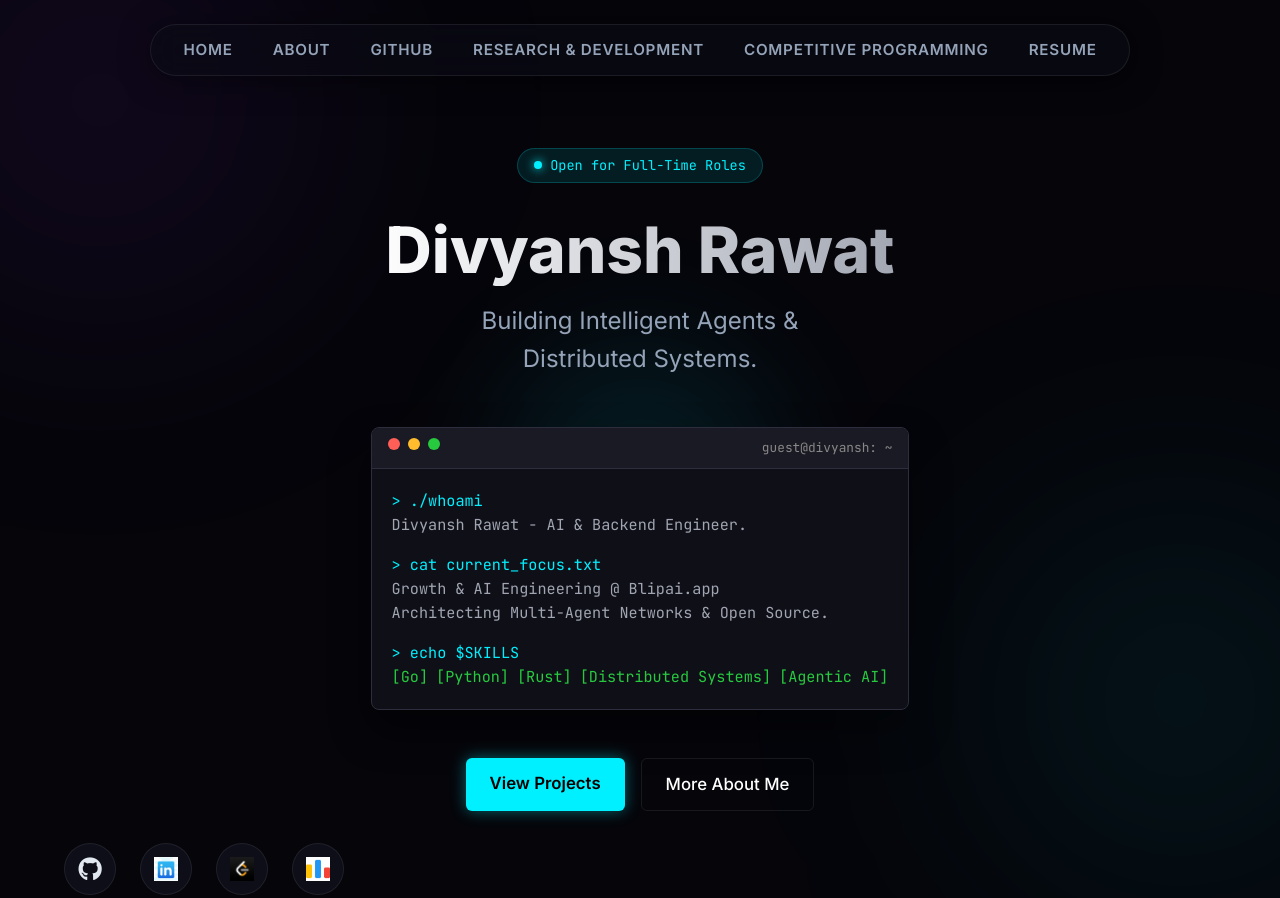
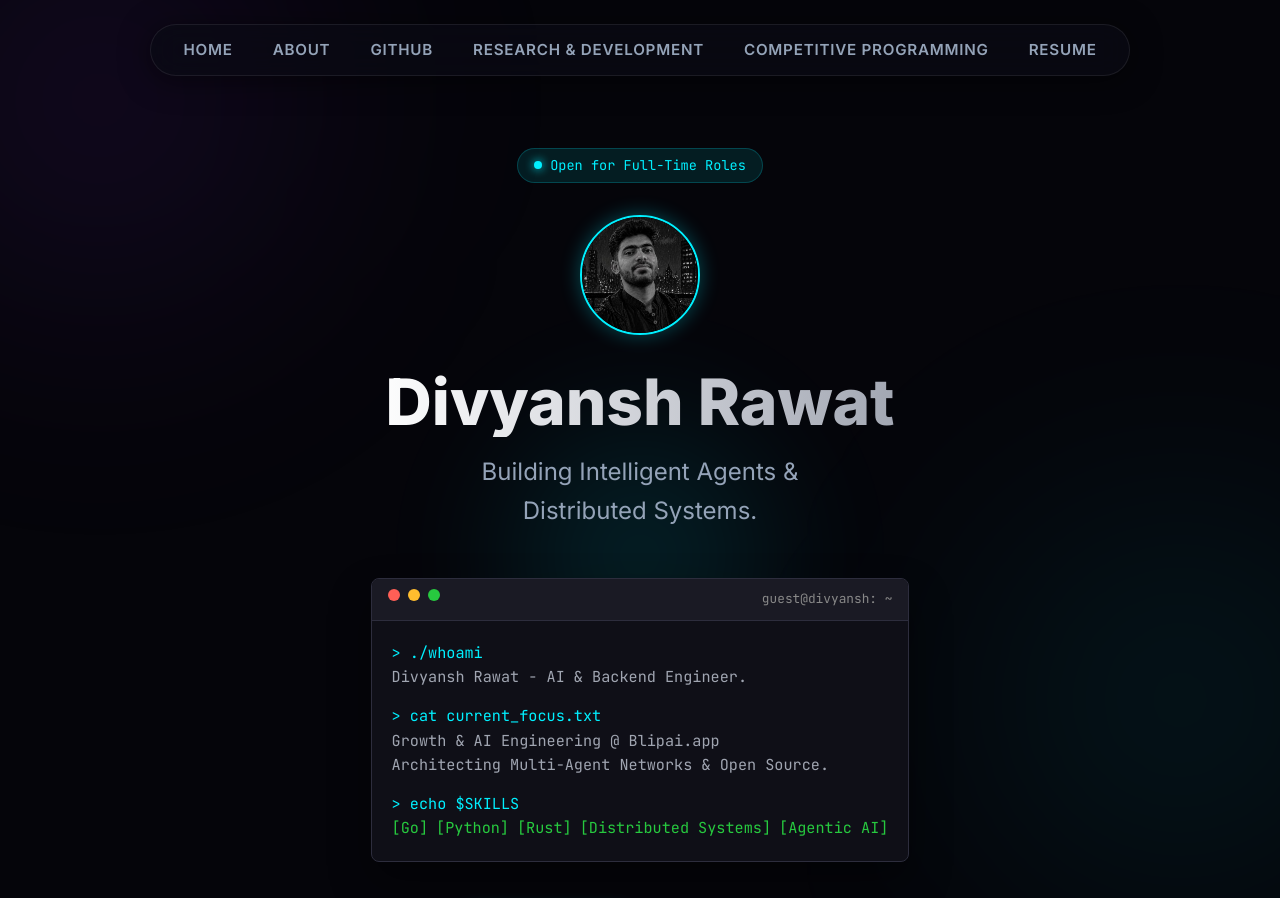
Before and after one commit to DsThakurRawat/divyansh.is-a.dev, a website: page index.html in a window 1280 px wide. Shown: the top 898 px of the page. Drawn offline with nearby package versions, Linux system fonts and the light colour scheme.

Commit message:
style: add pfp back to home hero and update terminal design

```diff
--- a/index.html
+++ b/index.html
@@ -41,6 +41,10 @@
                 <div class="status-badge" style="display: inline-flex; align-items: center; gap: 8px; background: rgba(0, 240, 255, 0.1); border: 1px solid rgba(0, 240, 255, 0.2); padding: 6px 16px; border-radius: 20px; font-size: 0.85rem; color: var(--accent-cyan); font-family: 'JetBrains Mono', monospace; margin-bottom: 2rem;">
                     <span class="status-dot" style="width: 8px; height: 8px; background: var(--accent-cyan); border-radius: 50%; box-shadow: 0 0 10px var(--accent-cyan); animation: blink 2s infinite;"></span>
                     Open for Full-Time Roles
+                </div>
+
+                <div style="margin-bottom: 1.5rem;">
+                    <img src="assets/pfp.jpeg" alt="Divyansh Rawat" style="width: 120px; height: 120px; border-radius: 50%; border: 2px solid var(--accent-cyan); box-shadow: 0 0 20px rgba(0, 240, 255, 0.3); object-fit: cover;">
                 </div>
 
                 <h1 style="font-size: 4rem; font-weight: 800; line-height: 1.1; margin-bottom: 1rem; background: linear-gradient(to right, #fff, #a0a5b1); -webkit-background-clip: text; -webkit-text-fill-color: transparent;">
```
